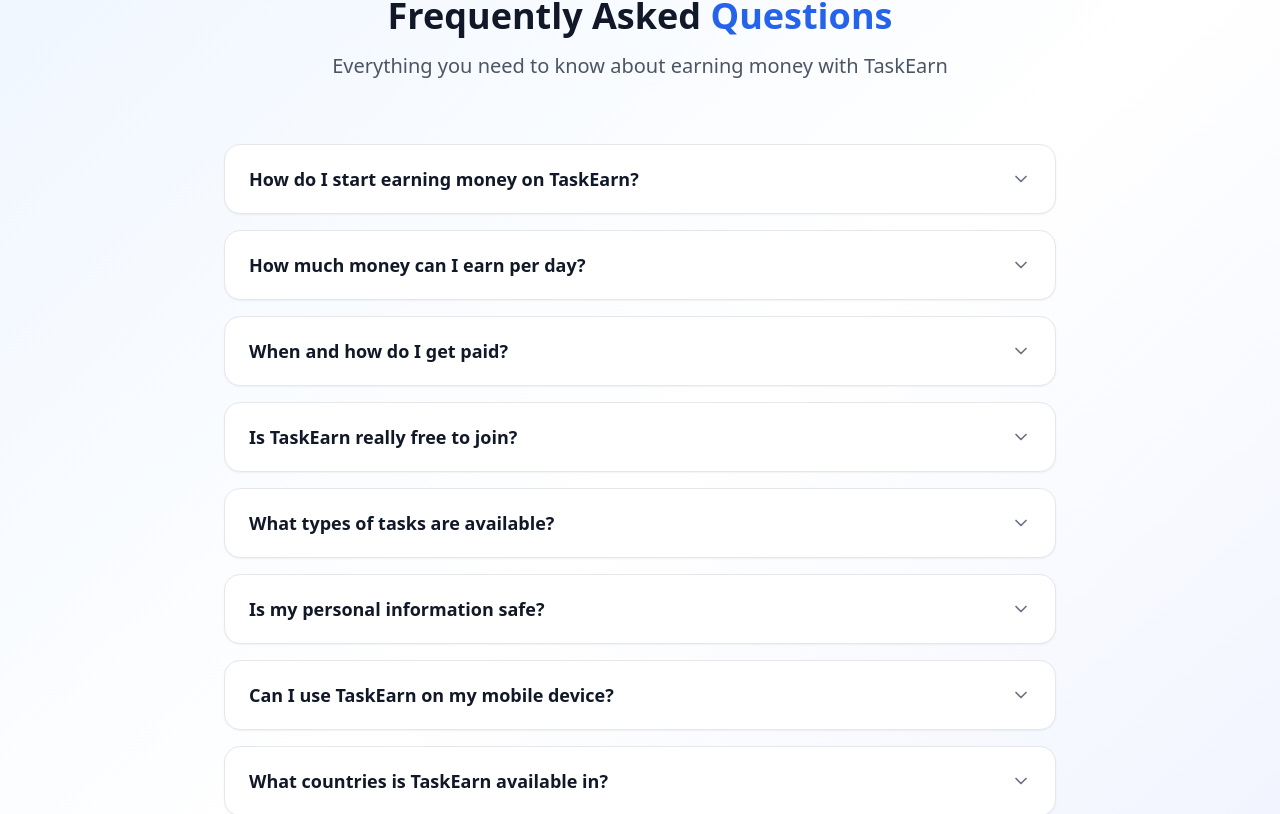
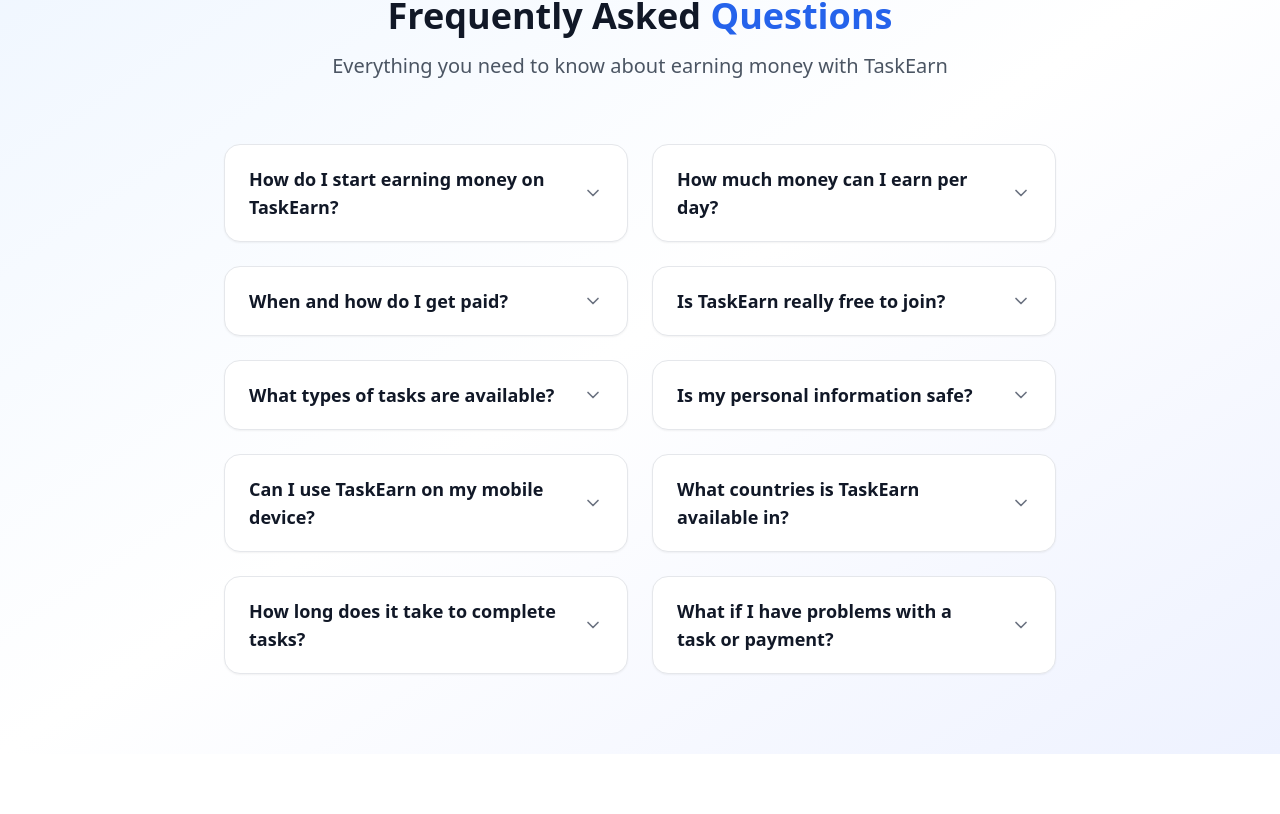
Before and after one commit to burakbey55522/cpay5, a React (Vite) app: page / in a window 1280 px wide. Shown: the part 7468-8282 px from the top of the page. After the commit the page ends 8222 px from the top, so only its background shows below. Built offline with nearby package versions, Linux system fonts and the light colour scheme.

Commit message:
Update FAQ to Two Column Layout

```diff
--- a/src/components/FAQ.tsx
+++ b/src/components/FAQ.tsx
@@ -85,7 +85,7 @@ const FAQ: React.FC = () => {
         </div>
 
         {/* FAQ Items */}
-        <div className="space-y-4">
+        <div className="grid md:grid-cols-2 gap-6">
           {faqData.map((item) => (
             <div
               key={item.id}
```
